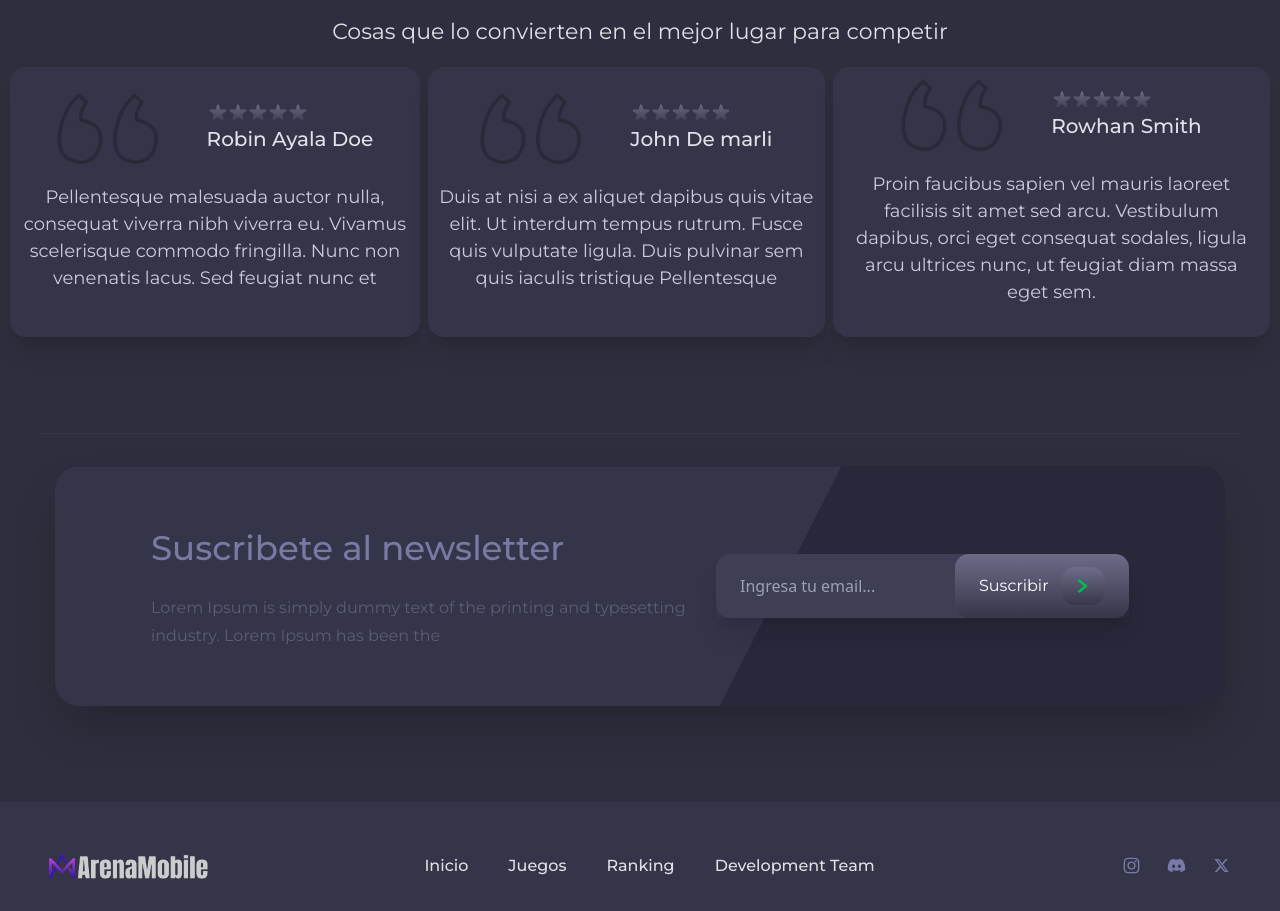
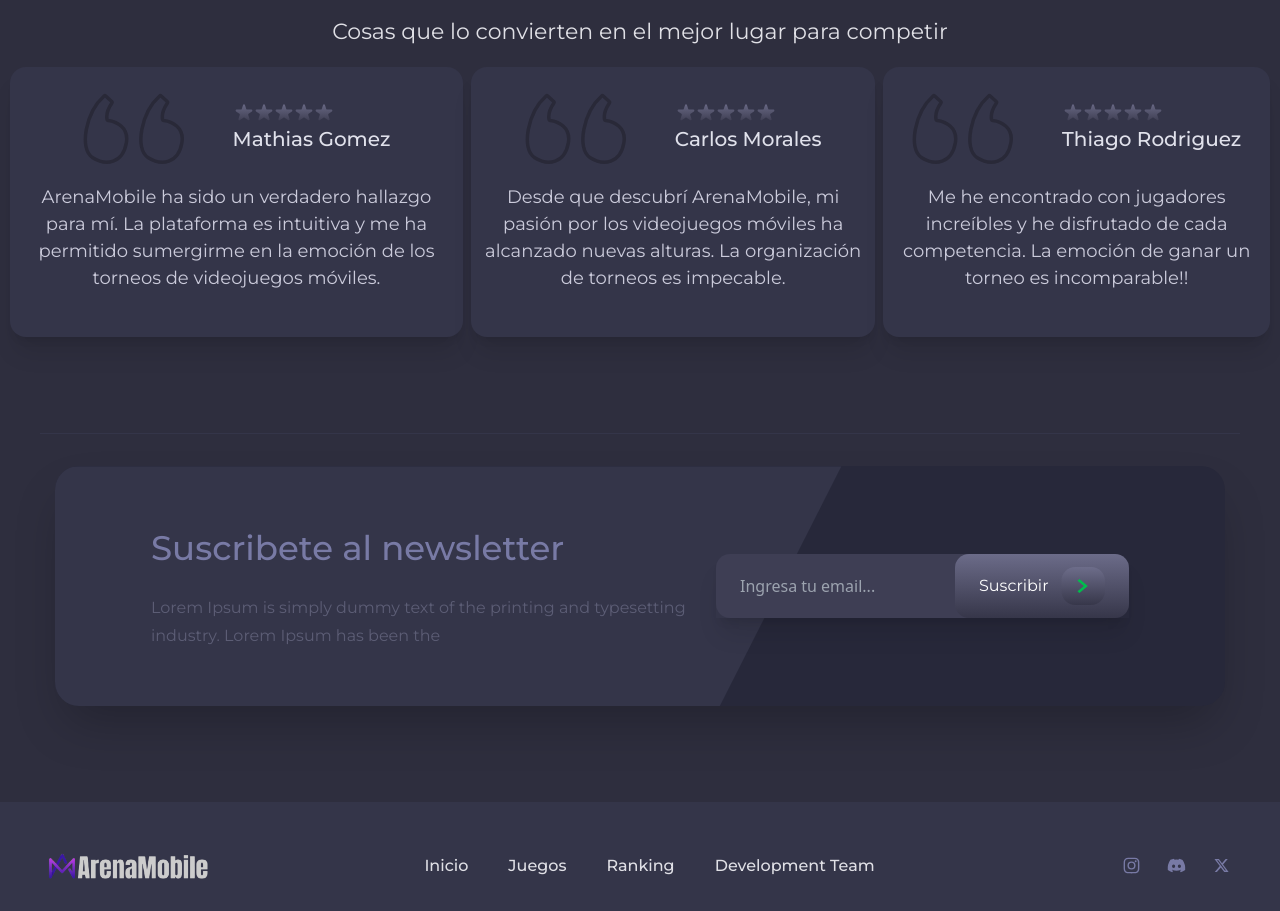
Before and after one commit to No-Country/c16-81-t-php, a React (Vite) app in the folder client/: page / in a window 1280 px wide. Shown: the part 3774-4685 px from the top of the page. Built offline with nearby package versions, Linux system fonts and the light colour scheme.

Commit message:
new testimonials

```diff
--- a/client/src/components/Testimonials.jsx
+++ b/client/src/components/Testimonials.jsx
@@ -15,14 +15,12 @@
                 <div className="fles flex-col gap-2 justify-center items-center">
                 <img src={review} alt="Review" />
                 <span className="font-monse font-medium text-secondary text-[20px]">
-                    Robin Ayala Doe
+                    Mathias Gomez
                 </span>
                 </div>
             </div>
             <p className="font-monse text-[#CBCBDB] text-[18px] text-center text-pretty py-5 px-2.5">
-                Pellentesque malesuada auctor nulla, consequat viverra nibh viverra
-                eu. Vivamus scelerisque commodo fringilla. Nunc non venenatis lacus.
-                Sed feugiat nunc et
+            ArenaMobile ha sido un verdadero hallazgo para mí. La plataforma es intuitiva y me ha permitido sumergirme en la emoción de los torneos de videojuegos móviles.
             </p>
             </div>
 
@@ -32,14 +30,12 @@
                 <div className="fles flex-col gap-2 justify-center items-center">
                 <img src={review} alt="Review" />
                 <span className="font-monse font-medium text-secondary text-[20px]">
-                    John De marli
+                    Carlos Morales
                 </span>
                 </div>
             </div>
             <p className="font-monse text-[#CBCBDB] text-[18px] text-center text-pretty py-5 px-2.5">
-                Duis at nisi a ex aliquet dapibus quis vitae elit. Ut interdum
-                tempus rutrum. Fusce quis vulputate ligula. Duis pulvinar sem quis
-                iaculis tristique Pellentesque
+            Desde que descubrí ArenaMobile, mi pasión por los videojuegos móviles ha alcanzado nuevas alturas. La organización de torneos es impecable.
             </p>
             </div>
 
@@ -49,27 +45,15 @@
                 <div className="fles flex-col gap-2 justify-center items-center">
                 <img src={review} alt="Review" />
                 <span className="font-monse font-medium text-secondary text-[20px]">
-                    Rowhan Smith
+                    Thiago Rodriguez
                 </span>
                 </div>
             </div>
             <p className="font-monse text-[#CBCBDB] text-[18px] text-center text-pretty py-5 px-2.5">
-                Proin faucibus sapien vel mauris laoreet facilisis sit amet sed
-                arcu. Vestibulum dapibus, orci eget consequat sodales, ligula arcu
-                ultrices nunc, ut feugiat diam massa eget sem.
+             Me he encontrado con jugadores increíbles y he disfrutado de cada competencia. La emoción de ganar un torneo es incomparable!!
             </p>
             </div>
         </div>
-
-        {/* <div className="flex mt-4 justify-center gap-2">
-            <button className=" bg-gray-gradient w-[40px] h-[40px] rounded-full z-[2] flex items-center justify-center">
-                <img src={arrowLeft} alt="Previous" className='w-[30px]' />
-            </button>
-            <button className="bg-gray-gradient w-[40px] h-[40px] rounded-full z-[2] flex items-center justify-center">
-                <img src={arrowRight} alt="Next"  className='w-[30px]' />
-            </button>
-        </div> */}
-
     </section>
   )
 }
```
